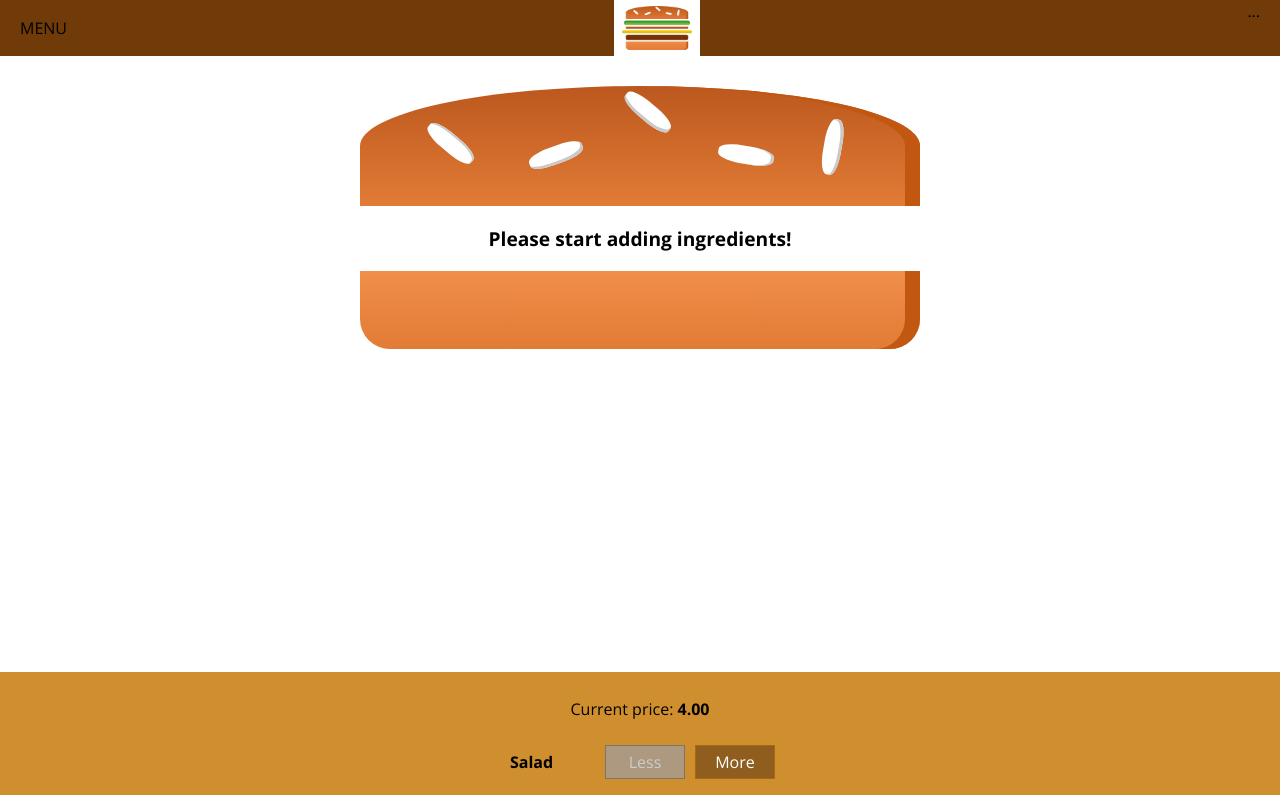
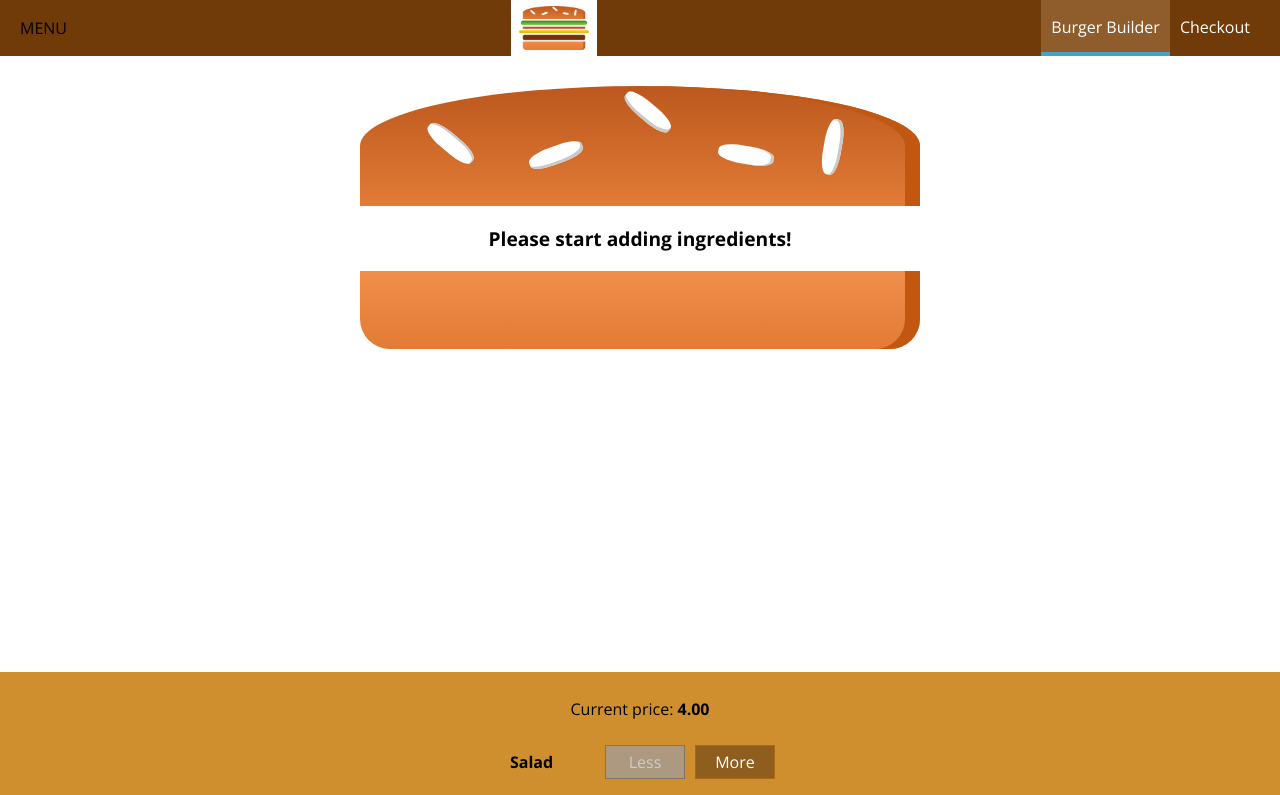
Before and after one commit to vijaykiran912/burger-king-v2, a React app: page / in a window 1280 px wide. Shown: the top 795 px of the page. Built offline with nearby package versions, Linux system fonts and the light colour scheme.

Commit message:
[8][27][Adding Reusable Navigation Items]

```diff
--- /dev/null
+++ b/src/components/Navigation/NavigationItems/NavigationItem/NavigationItem.css
@@ -0,0 +1,25 @@
+.NavigationItem{
+   margin: 0;
+   box-sizing: border-box;
+   display: flex;
+   height: 100%;
+   align-items: center;
+}
+
+.NavigationItem a{
+    color: white;
+    text-decoration: none;
+    height: 100%;
+    padding: 16px 10px;
+    border-bottom: 4px solid transparent;
+    box-sizing: border-box;
+    display: block;
+}
+
+.NavigationItem a:hover,
+.NavigationItem a:active,
+.NavigationItem a.active{
+    background-color: #8F5C2C;
+    border-bottom:  4px solid #40A4C8;
+    color: white;
+}
--- /dev/null
+++ b/src/components/Navigation/NavigationItems/NavigationItem/NavigationItem.js
@@ -0,0 +1,10 @@
+import React from 'react';
+import classes from './NavigationItem.css';
+
+const navigationItem = (props) => (
+    <li className={classes.NavigationItem}>
+        <a href={props.link} className={props.active ? classes.active : null}>{props.children}</a>
+    </li>
+);
+
+export default navigationItem;
--- /dev/null
+++ b/src/components/Navigation/NavigationItems/NavigationItems.css
@@ -0,0 +1,8 @@
+.NavigationItems {
+    margin: 0;
+    padding: 0;
+    list-style: none;
+    display: flex;
+    align-items: center;
+    height: 100%;
+}
--- /dev/null
+++ b/src/components/Navigation/NavigationItems/NavigationItems.js
@@ -0,0 +1,12 @@
+import React from 'react';
+import classes from './NavigationItems.css';
+import NavigationItem from '../NavigationItems/NavigationItem/NavigationItem';
+
+const navigationItems = (props) => (
+    <ul className={classes.NavigationItems}>
+            <NavigationItem link="/" active>Burger Builder </NavigationItem>
+            <NavigationItem link="/">Checkout </NavigationItem>
+    </ul>
+);
+
+export default navigationItems;
--- a/src/components/Navigation/Toolbar/Toolbar.js
+++ b/src/components/Navigation/Toolbar/Toolbar.js
@@ -1,14 +1,14 @@
 import React from 'react';
 import classes from './Toolbar.css';
 import Logo from '../../Logo/Logo';
-
+import NavigationItems from '../NavigationItems/NavigationItems';
 
 const toolbar = (props) => (
     <header className={classes.Toolbar}>
         <div>MENU</div>
         <Logo/>
         <nav>
-            ...
+            <NavigationItems/>
         </nav>
     </header>
 );
```
